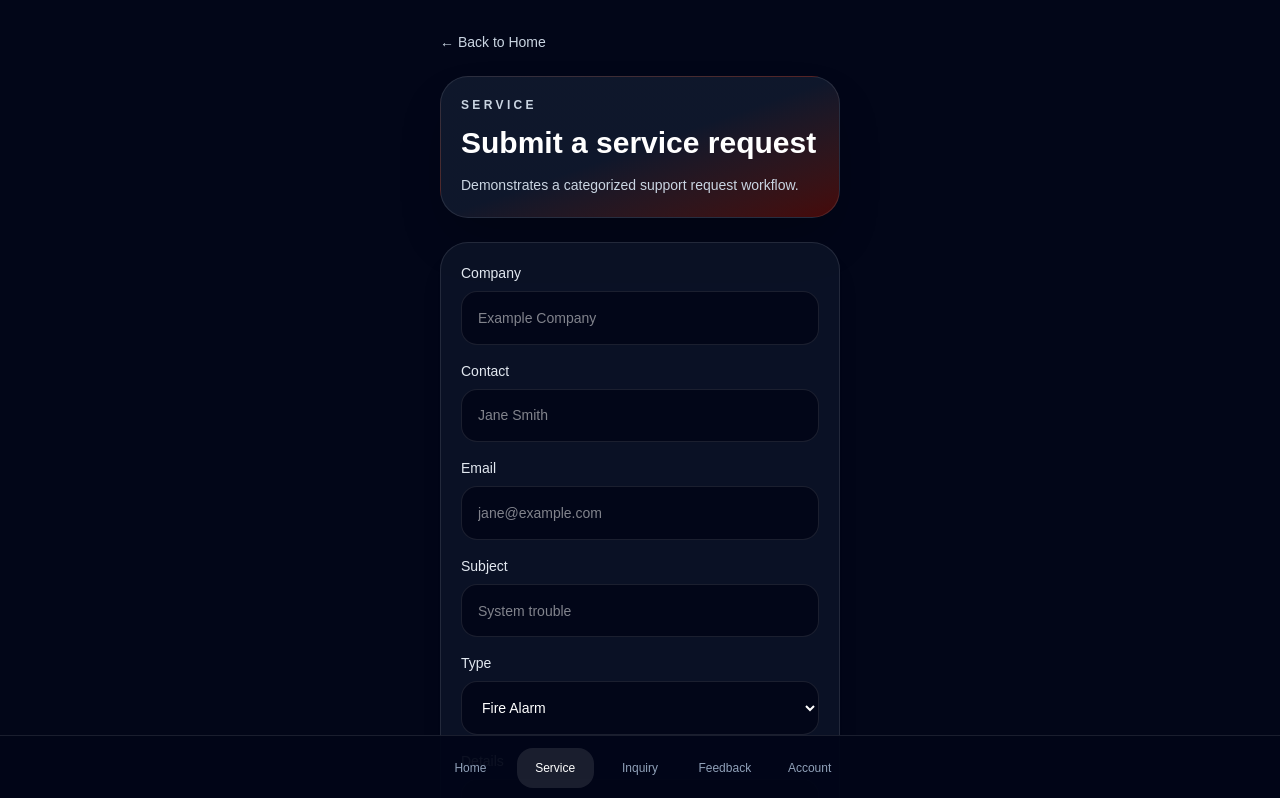
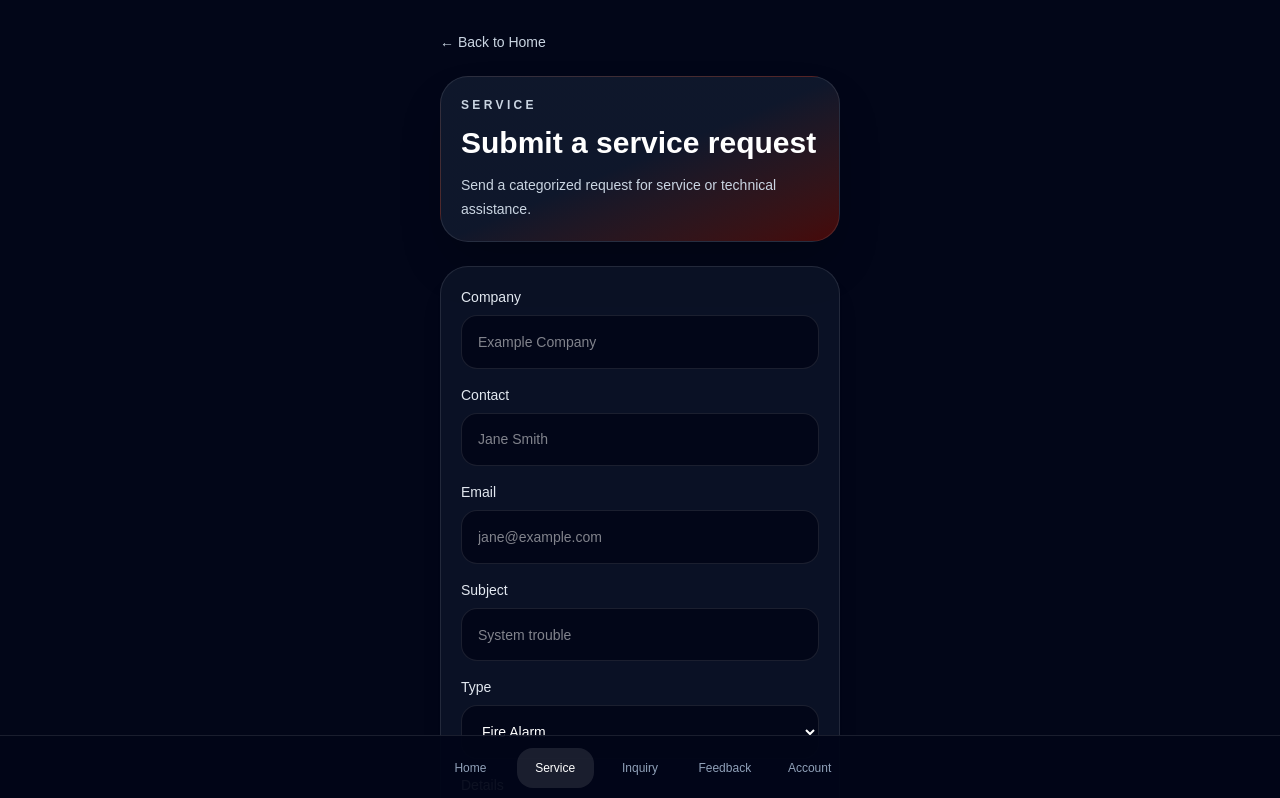
Before and after one commit to ZXR0-boop/client-service-portal-demo, a Next.js app: page /service-request in a window 1280 px wide. Shown: the top 798 px of the page. Built offline with nearby package versions, Linux system fonts and the light colour scheme.

Commit message:
Refine service request page copy

```diff
--- a/app/service-request/page.js
+++ b/app/service-request/page.js
@@ -26,7 +26,7 @@ export default function ServiceRequestPage() {
   }
 
   return (
-    <FormPageShell badge="Service" title="Submit a service request" description="Demonstrates a categorized support request workflow." activeNav="service">
+    <FormPageShell badge="Service" title="Submit a service request" description="Send a categorized request for service or technical assistance." activeNav="service">
       <FormCard><form onSubmit={submit} className="grid gap-4">
         <TextField label="Company" value={form.company} onChange={(v) => set("company", v)} placeholder="Example Company" disabled={loading} />
         <TextField label="Contact" value={form.contact} onChange={(v) => set("contact", v)} placeholder="Jane Smith" disabled={loading} />
```
